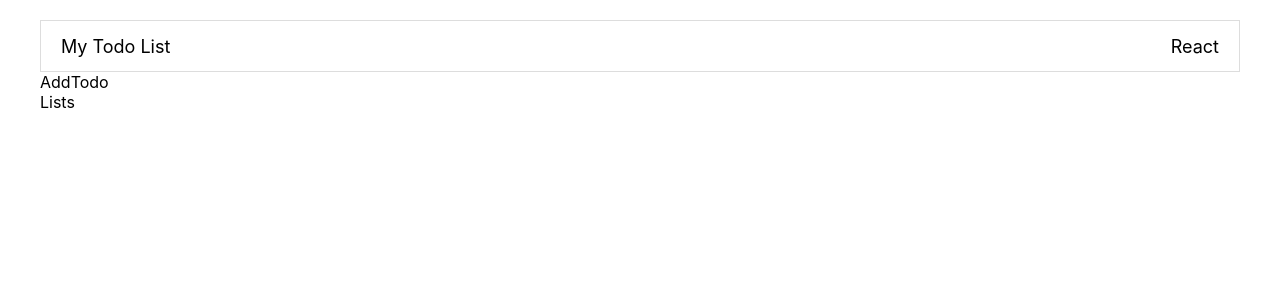
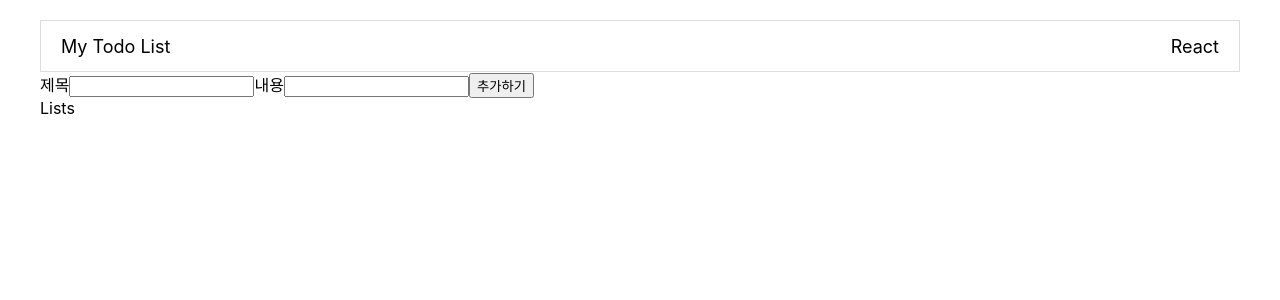
Before and after one commit to seunghoonKang/4w-assignment, a React (Create React App) app: page / in a window 1280 px wide. Shown: the top 300 px of the page. Built offline with nearby package versions, Linux system fonts and the light colour scheme.

Commit message:
todo 인풋 구현중..

```diff
--- a/src/components/AddTodo.jsx
+++ b/src/components/AddTodo.jsx
@@ -1,5 +1,15 @@
 import React from "react";
 
 export default function AddTodo() {
-  return <div>AddTodo</div>;
+  return (
+    <section>
+      <form action="">
+        <label htmlFor="title">제목</label>
+        <input id="title"></input>
+        <label htmlFor="content">내용</label>
+        <input id="content"></input>
+        <button>추가하기</button>
+      </form>
+    </section>
+  );
 }
```
